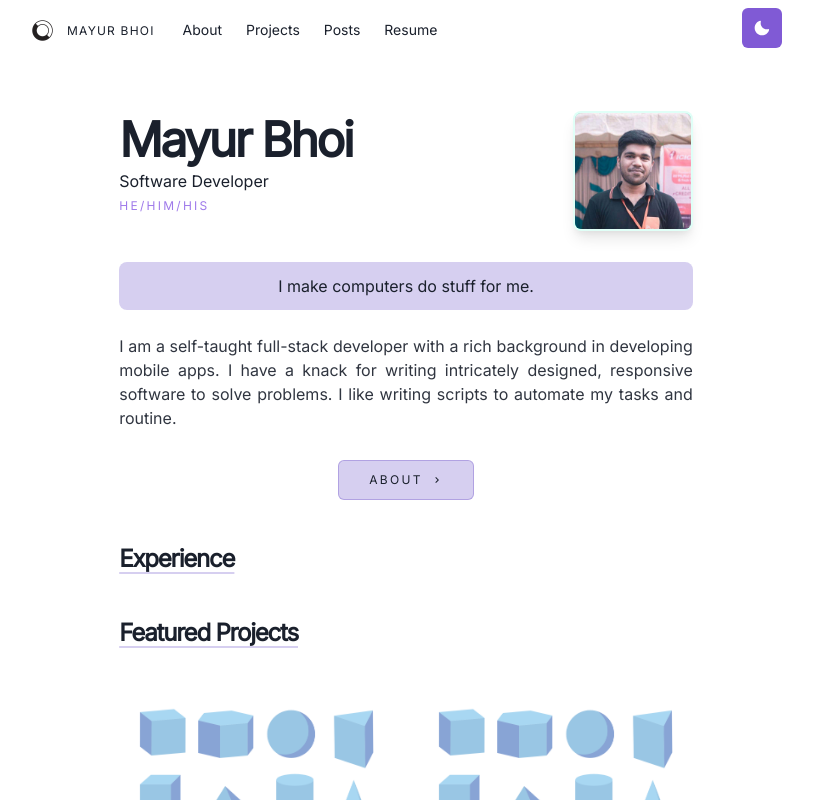
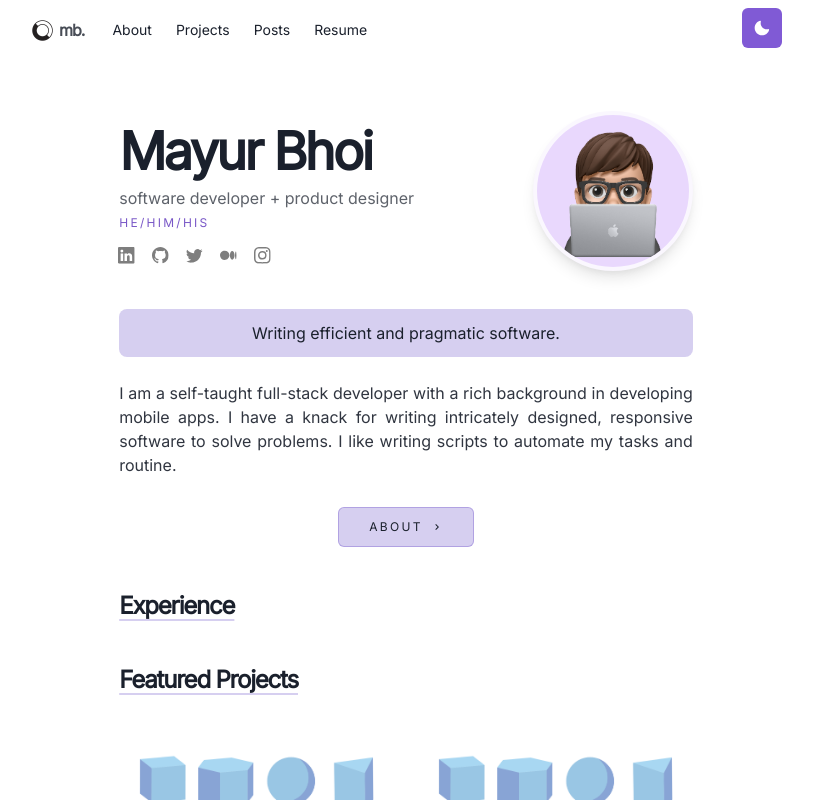
Before and after one commit to Mayur57/mayurbhoi.com, a Next.js app: page / in a window 1280 px wide. Shown: the top 800 px of the page, without its empty margins (234-1047 px from the left). Built offline with nearby package versions, Linux system fonts and the light colour scheme; a web font is replaced by a local one.

Commit message:
refinements

```diff
--- a/components/footer.js
+++ b/components/footer.js
@@ -2,12 +2,10 @@ import React from 'react'
 import { Container, Row, Column, FooterLink, Heading } from './footer-styles'
 import Logo from './logo'
 import Social from './social'
-import { Box, Divider, useColorModeValue } from '@chakra-ui/react'
+import { Box, Center, Divider, useColorModeValue } from '@chakra-ui/react'
+import Obfuscate from 'react-obfuscate'
 
 const Footer = () => {
-  const email = 'mayur072000@gmail.com'
-  const subject = 'Hello There!'
-  const body = '<- Your message here ->'
   return (
     <Box mt={10}>
       <Box mb={10}>
@@ -40,11 +38,8 @@ const Footer = () => {
             >
               Blog
             </FooterLink>
-            <FooterLink
-              href={`mailto:${email}?${subject}&${body}`}
-              style={{ color: useColorModeValue('#000', '#fff') }}
-            >
-              Mail
+            <FooterLink style={{ color: useColorModeValue('#000', '#fff') }}>
+              <Obfuscate email="mayur072000@gmail.com">Mail</Obfuscate>
             </FooterLink>
           </Column>
           <Column>
@@ -78,7 +73,9 @@ const Footer = () => {
           </Column>
         </Row>
       </Container>
-      <Social />
+      <Center mt={10}>
+        <Social size={22} spacing='30px'/>
+      </Center>
       <Box
         align="center"
         justifyContent="center"
--- a/components/grid-item.js
+++ b/components/grid-item.js
@@ -61,7 +61,18 @@ export const ProjectsGridItemIndex = ({
   sourcelink,
   bloglink
 }) => (
-  <Box w="100%" mt={4} p={4} borderRadius='lg' transition='400ms' _hover={{ transform: 'scale(1.025)', transition: '400ms', boxShadow: 'lg' }}>
+  <Box
+    w="100%"
+    mt={4}
+    p={4}
+    borderRadius="xl"
+    transition="400ms ease-in-out"
+    _hover={{
+      transform: 'scale(1.025)',
+      transition: '400ms ease-in-out',
+      boxShadow: 'lg'
+    }}
+  >
     <NextLink href={`/projects/${id}`}>
       <LinkBox cursor="pointer">
         <Image
--- a/components/logo.js
+++ b/components/logo.js
@@ -34,19 +34,25 @@ const Logo = () => {
         <Link href="/">
           <a>
             <LogoBox>
-              <Image src={logoImg} width={25} height={25} alt="logo" />
+              <Image
+                src={logoImg}
+                width={25}
+                height={25}
+                alt="logo"
+              />
               <Text
                 color={useColorModeValue('gray.800', 'whiteAlpha.800')}
                 fontFamily='"Inter", sans-serif'
-                fontWeight="500"
+                fontWeight="700"
                 fontStyle="normal"
-                letterSpacing="1.2px"
+                letterSpacing="-1px"
                 lineHeight="25px"
-                fontSize={12}
-                textTransform="uppercase"
-                ml={3}
+                fontSize={16}
+                // textTransform="uppercase"
+                opacity={0.8}
+                ml={1}
               >
-              Mayur Bhoi
+                mb.
               </Text>
             </LogoBox>
           </a>
--- a/components/nav.js
+++ b/components/nav.js
@@ -33,6 +33,7 @@ const LinkItem = ({ href, path, children }) => {
         textUnderlineOffset={5}
         fontSize={14}
         borderRadius="8"
+        _hover={{ transform: 'scale(1.1)' }}
       >
         {children}
       </Link>
--- a/components/social.js
+++ b/components/social.js
@@ -15,14 +15,14 @@ import {
 } from 'react-icons/bs'
 import NextLink from 'next/link'
 
-const SocialIcon = ({ icons, link }) => {
+const SocialIcon = ({ icons, link, size=16 }) => {
   return (
     <GridItem>
       <NextLink href={link} passHref>
         <Link>
           <Center>
             <Icon
-              fontSize={22}
+              fontSize={size}
               _hover={{
                 transition: '500ms',
                 opacity: 0.7
@@ -41,26 +41,37 @@ const SocialIcon = ({ icons, link }) => {
   )
 }
 
-const Social = () => {
+const Social = ({ spacing, size }) => {
   return (
-    <Center mt={10}>
-      <Grid templateColumns="repeat(5, 30px)" gap={6}>
+    // <Center mt={10}>
+    <Grid templateColumns={`repeat(5, ${spacing})`} gap={6}>
       <SocialIcon
         icons={<BsLinkedin />}
         link="https://www.linkedin.com/in/mayur-bhoi/"
+        size={size}
       />
-        <SocialIcon icons={<BsGithub />} link="https://github.com/Mayur57" />
+      <SocialIcon
+        icons={<BsGithub />}
+        link="https://github.com/Mayur57"
+        size={size}
+      />
       <SocialIcon
         icons={<BsTwitter />}
         link="https://twitter.com/mayurbhoii"
+        size={size}
       />
-        <SocialIcon icons={<BsMedium />} link="https://mayurbhoi.medium.com/" />
+      <SocialIcon
+        icons={<BsMedium />}
+        link="https://mayurbhoi.medium.com/"
+        size={size}
+      />
       <SocialIcon
         icons={<BsInstagram />}
         link="https://www.instagram.com/mayurbhoii"
+        size={size}
       />
     </Grid>
-    </Center>
+    // </Center>
   )
 }
 
--- a/components/theme-button.js
+++ b/components/theme-button.js
@@ -10,6 +10,7 @@ const ThemeButton = () => {
       colorScheme={useColorModeValue('purple', 'orange')}
       icon={useColorModeValue(<MoonIcon />, <SunIcon />)}
       onClick={toggleColorMode}
+      _hover={{ boxShadow: 'xl', transform: 'scale(1.05)'}}
     ></IconButton>
   )
 }
--- a/package.json
+++ b/package.json
@@ -29,6 +29,7 @@
     "react-device-detect": "^2.1.2",
     "react-dom": "^17.0.2",
     "react-icons": "^4.3.1",
+    "react-obfuscate": "^3.6.8",
     "react-protected-mailto": "^1.0.3",
     "styled-components": "^5.3.3"
   },
--- a/pages/index.js
+++ b/pages/index.js
@@ -11,29 +11,38 @@ import Section from '../components/section'
 import { ProjectsGridItemIndex, GridItemStyle } from '../components/grid-item'
 import LinkButton from '../components/linkButton'
 import thumbPro1 from '../public/images/projects/blog-post-1.png'
+import Social from '../components/social'
 
 const Page = () => {
   return (
     <Container>
       <Section delay={0.1}>
-        <Box display={{ md: 'flex' }} alignItems='flex-start' padding="55px 0px 0px 0px">
+        <Box
+          display={{ md: 'flex' }}
+          alignItems="center"
+          padding="55px 0px 0px 0px"
+        >
           <Box flexGrow={1}>
             <Heading
               as="h2"
               variant="page-title"
-              fontSize={48}
+              fontSize={52}
               letterSpacing="-0.05em"
             >
               Mayur Bhoi
             </Heading>
-            <p>Software Developer</p>
+            <p style={{ opacity: 0.7, marginTop: 2 }}>software developer + product designer</p>
             <Heading
               as="h6"
               variant="pronouns"
-              color={useColorModeValue('purple.400', 'teal.200')}
+              opacity={0.9}
+              color={useColorModeValue('purple.600', 'teal.200')}
             >
               he/him/his
             </Heading>
+            <Box mt={3} ml={1}>
+              <Social spacing="10px" size={20} />
+            </Box>
           </Box>
           <Box
             flexShrink={0}
@@ -43,28 +52,28 @@ const Page = () => {
           >
             <Image
               borderColor="whiteAlpha.800"
-              backgroundColor="#64ffda"
-              borderWidth={2}
+              backgroundColor={useColorModeValue('purple.100', 'teal.100')}
+              borderWidth={4}
               borderStyle="solid"
-              maxWidth="120px"
+              maxWidth="160px"
               display="inline-block"
-              borderRadius="lg"
-              src="/images/me.jpg"
+              borderRadius="100px"
+              src="/images/me.png"
               alt="Profile Picture"
               boxShadow="lg"
-              transition='250ms'
+              transition="250ms"
               _hover={{
                 transform: 'scale(1.05)',
                 boxShadow: 'xl',
                 transition: '250ms',
-                borderColor: useColorModeValue('purple.200', 'teal.200')
+                borderColor: useColorModeValue('purple.300', 'teal.400')
               }}
             />
           </Box>
         </Box>
         <Box
           borderRadius="lg"
-          mt="25px"
+          // TODO: See if this is good
           bg={useColorModeValue(
             'rgba(121, 96, 206, 0.3)',
             'rgba(56,178,172, 0.3)'
@@ -72,11 +81,18 @@ const Page = () => {
           fontSize={16}
           p={3}
           mb={6}
+          mt={8}
           align="center"
+          // fontWeight="bolder"
+          // color={useColorModeValue(
+          //   'purple.400',
+          //   'teal.300'
+          // )}
+          // opacity={0.7}
           text-align="justify"
           text-justify="auto"
         >
-          I make computers do stuff for me.
+          Writing efficient and pragmatic software.
         </Box>
       </Section>
       <Section delay={0.2}>
```
Also changed, not shown: public/images/me.png, 1 other file (tests, documents, lock files or other folders). Lines whose indentation alone changed are shown as unchanged.
